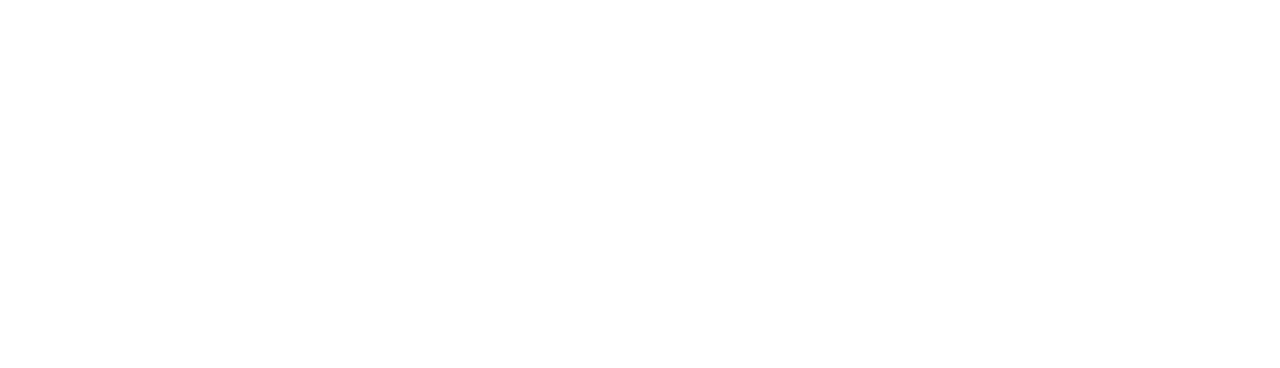
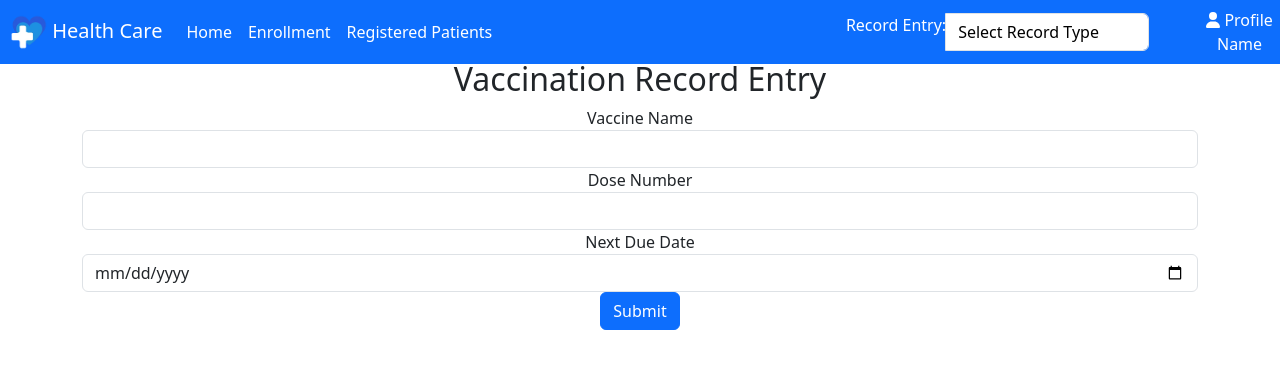
Before and after one commit to nagaraja6050266/medico-legal-client, a React (Vite) app: page /vaccination-record-entry in a window 1280 px wide. Before the commit this address had no page. Shown: the top 368 px of the page. Built offline with nearby package versions, Linux system fonts and the light colour scheme.

Commit message:
Patient creation and get completed - working with other records

```diff
--- a/src/App.jsx
+++ b/src/App.jsx
@@ -11,6 +11,8 @@
 import PatientList from "./components/PatientList"; // Import PatientList component
 import Search from "./components/Search/Search";
 import { Template } from "./components/Template";
+import VaccinationRecordEntry from "./components/VaccinationRecordEntry/VaccinationRecordEntry"; // Import VaccinationRecordEntry
+import LabReportEntry from "./components/LabReportEntry/LabReportEntry"; // Import LabReportEntry
 
 function App() {
     return (
@@ -40,6 +42,16 @@
                         element={<BirthRecordDetails />}
                     />{" "}
                     {/* Add BirthRecordDetails route */}
+                    <Route
+                        path="/vaccination-record-entry"
+                        element={<VaccinationRecordEntry />}
+                    />{" "}
+                    {/* Add VaccinationRecordEntry route */}
+                    <Route
+                        path="/lab-report-entry"
+                        element={<LabReportEntry />}
+                    />{" "}
+                    {/* Add LabReportEntry route */}
                 </Route>
             </Routes>
         </Router>
--- a/src/api/api.js
+++ b/src/api/api.js
@@ -1 +1,24 @@
 export let baseUrl = "http://localhost:8086/api";
+
+export async function get(inputJson) {
+    return apiCall(inputJson,"GET");
+}
+
+export async function post(inputJson) {
+    return apiCall(inputJson,"POST")
+}
+
+export async function apiCall({ reqUri = "", params = {}, body = {} },method = "GET") {
+    const response = await fetch(reqUri, {
+        method: method,
+        headers: { ContentType: "application/json" },
+        params: params,
+    });
+
+    if(!response.ok){
+        console.log(response);
+        throw new Error("Request not succeded");
+    }
+
+    return response.json();
+}
--- a/src/api/patientApi.js
+++ b/src/api/patientApi.js
@@ -1,4 +1,5 @@
 import { baseUrl } from "./api";
+import { get,post } from "./api";
 
 const API_BASE_URL = baseUrl+"/patients";
 
@@ -39,3 +40,17 @@
     if (!response.ok) throw new Error("Client Error: Failed to create patient");
     return response;
 };
+
+export const getPatients = () => {
+    const request = {
+        reqUri: API_BASE_URL,
+    };
+    return get(request);
+}
+
+export const getPatientById = (id) => {
+    const request = {
+        reqUri: API_BASE_URL+"/"+id
+    }
+    return get(request);
+}
--- a/src/components/BirthRecordEntry/BirthRecordEntry.jsx
+++ b/src/components/BirthRecordEntry/BirthRecordEntry.jsx
@@ -13,6 +13,7 @@
         address: "",
         parentMobileNumber: "",
         babyWeight: "", // Add babyWeight to formData
+        timeOfBirth: "", // Add timeOfBirth to formData
     });
 
     const [showOtpDialog, setShowOtpDialog] = useState(false);
@@ -152,6 +153,20 @@
                     </div>
                 </div>
                 <div className="form-group row">
+                    <label className="col-sm-2 col-form-label">
+                        Time of Birth
+                    </label>
+                    <div className="col-sm-10">
+                        <input
+                            type="time"
+                            className="form-control"
+                            name="timeOfBirth"
+                            value={formData.timeOfBirth}
+                            onChange={handleChange}
+                        />
+                    </div>
+                </div>
+                <div className="form-group row">
                     <div className="col-sm-10 offset-sm-2">
                         <button type="submit" className="btn btn-primary">
                             Submit
--- a/src/components/Common/NavBar.jsx
+++ b/src/components/Common/NavBar.jsx
@@ -11,10 +11,12 @@
 
     const handleSelectChange = (event) => {
         const value = event.target.value;
-        if (value === "entry") {
-            navigate("/birth-record-entry"); // Update navigation path
-        } else if (value === "search") {
-            navigate("/search");
+        if (value === "birth-record-entry") {
+            navigate("/birth-record-entry");
+        } else if (value === "vaccination-record-entry") {
+            navigate("/vaccination-record-entry");
+        } else if (value === "lab-report-entry") {
+            navigate("/lab-report-entry");
         }
     };
 
@@ -54,15 +56,22 @@
                     </li>
                 </ul>
                 <div className="navbar-profile ml-auto">
-                <div className="input-group birth-record-entry">
-                    <label style={{color:"white"}} className="mr-2">Birth Record Entry:</label>
+                    <div className="input-group record-entry-dropdown">
+                        <label style={{ color: "white" }} className="mr-2">
+                            Record Entry:
+                        </label>
                         <select
                             className="form-control"
                             onChange={handleSelectChange}
                         >
-                        <option value="">Select Option</option>
-                        <option value="entry">New Entry</option>
-                        <option value="search">Search</option>
+                            <option value="">Select Record Type</option>
+                            <option value="birth-record-entry">
+                                Birth Record
+                            </option>
+                            <option value="vaccination-record-entry">
+                                Vaccination Record
+                            </option>
+                            <option value="lab-report-entry">Lab Report</option>
                         </select>
                     </div>
                     <a className="nav-link" href="#">
--- a/src/components/GenericTable.jsx
+++ b/src/components/GenericTable.jsx
@@ -2,13 +2,15 @@
 import "bootstrap/dist/css/bootstrap.min.css";
 
 const labels = [
+    { display: "Patient ID", key: "patientId" },
     { display: "Name", key: "name" },
     { display: "Date of Birth", key: "dob" },
     { display: "Gender", key: "gender" },
-    { display: "Place of Birth", key: "placeOfBirth" },
-    { display: "Parent's / Husband's Name", key: "parentName" },
+    { display: "Contact", key: "contact" },
+    { display: "Husband's Name", key: "husbandName" },
+    { display: "Father's Name", key: "fatherName" },
     { display: "Address", key: "address" },
-    { display: "Parent Mobile Number", key: "parentMobileNumber" },
+    { display: "Admission Date", key: "admissionDate" },
 ];
 
 function GenericTable({ header, data, onRowClick, subheader }) {
--- /dev/null
+++ b/src/components/LabReportEntry/LabReportEntry.jsx
@@ -0,0 +1,54 @@
+import React, { useState } from "react";
+
+function LabReportEntry() {
+    const [formData, setFormData] = useState({
+        testType: "",
+        testResults: "",
+    });
+
+    const handleChange = (e) => {
+        const { name, value } = e.target;
+        setFormData({
+            ...formData,
+            [name]: value,
+        });
+    };
+
+    const handleSubmit = (e) => {
+        e.preventDefault();
+        console.log("Lab Report Submitted:", formData);
+    };
+
+    return (
+        <div className="container mt-5">
+            <h2>Lab Report Entry</h2>
+            <form onSubmit={handleSubmit}>
+                <div className="form-group">
+                    <label>Test Type</label>
+                    <input
+                        type="text"
+                        className="form-control"
+                        name="testType"
+                        value={formData.testType}
+                        onChange={handleChange}
+                    />
+                </div>
+                <div className="form-group">
+                    <label>Test Results</label>
+                    <input
+                        type="text"
+                        className="form-control"
+                        name="testResults"
+                        value={formData.testResults}
+                        onChange={handleChange}
+                    />
+                </div>
+                <button type="submit" className="btn btn-primary">
+                    Submit
+                </button>
+            </form>
+        </div>
+    );
+}
+
+export default LabReportEntry;
--- a/src/components/PatientDetails.jsx
+++ b/src/components/PatientDetails.jsx
@@ -3,6 +3,7 @@
 import "bootstrap/dist/css/bootstrap.min.css";
 import GenericTable from "./GenericTable";
 import Enrollment from "./Enrollment"; // Import Enrollment component
+import { getPatientById } from "../api/patientApi";
 
 const mockPatientData = {
     1: {
@@ -47,16 +48,18 @@
 
 function PatientDetails() {
     const { id } = useParams();
-    const [patientData, setPatientData] = useState(null);
+    const [patientData, setPatientData] = useState({});
     const [status, setStatus] = useState("");
     const [isEditing, setIsEditing] = useState(false);
 
     useEffect(() => {
-        // Fetch patient data based on ID
-        const data = mockPatientData[id];
-        setPatientData(data);
-        setStatus(data.status);
-    }, [id]);
+        const fetchPatientDetals = async () => {
+            const patient = await getPatientById(id);
+            console.log("Patients: ", patient);
+            setPatientData(patient);
+        };
+        fetchPatientDetals();
+   }, []);
 
     const handleStatusChange = (e) => {
         setStatus(e.target.value);
@@ -83,7 +86,7 @@
             ) : (
                 <>
                     <GenericTable
-                        subheader={"Patient ID: " + id}
+                        subheader={"Patient ID: " + patientData.patientId}
                         header={"Patient Details"}
                         data={[patientData]}
                     />
--- /dev/null
+++ b/src/components/VaccinationRecordEntry/VaccinationRecordEntry.jsx
@@ -0,0 +1,65 @@
+import React, { useState } from "react";
+
+function VaccinationRecordEntry() {
+    const [formData, setFormData] = useState({
+        vaccineName: "",
+        doseNumber: "",
+        nextDueDate: "",
+    });
+
+    const handleChange = (e) => {
+        const { name, value } = e.target;
+        setFormData({
+            ...formData,
+            [name]: value,
+        });
+    };
+
+    const handleSubmit = (e) => {
+        e.preventDefault();
+        console.log("Vaccination Record Submitted:", formData);
+    };
+
+    return (
+        <div className="container mt-5">
+            <h2>Vaccination Record Entry</h2>
+            <form onSubmit={handleSubmit}>
+                <div className="form-group">
+                    <label>Vaccine Name</label>
+                    <input
+                        type="text"
+                        className="form-control"
+                        name="vaccineName"
+                        value={formData.vaccineName}
+                        onChange={handleChange}
+                    />
+                </div>
+                <div className="form-group">
+                    <label>Dose Number</label>
+                    <input
+                        type="number"
+                        className="form-control"
+                        name="doseNumber"
+                        value={formData.doseNumber}
+                        onChange={handleChange}
+                    />
+                </div>
+                <div className="form-group">
+                    <label>Next Due Date</label>
+                    <input
+                        type="date"
+                        className="form-control"
+                        name="nextDueDate"
+                        value={formData.nextDueDate}
+                        onChange={handleChange}
+                    />
+                </div>
+                <button type="submit" className="btn btn-primary">
+                    Submit
+                </button>
+            </form>
+        </div>
+    );
+}
+
+export default VaccinationRecordEntry;
```
Also changed, not shown: src/components/PatientList.jsx (+26 -27 lines). Lines whose indentation alone changed are shown as unchanged.
